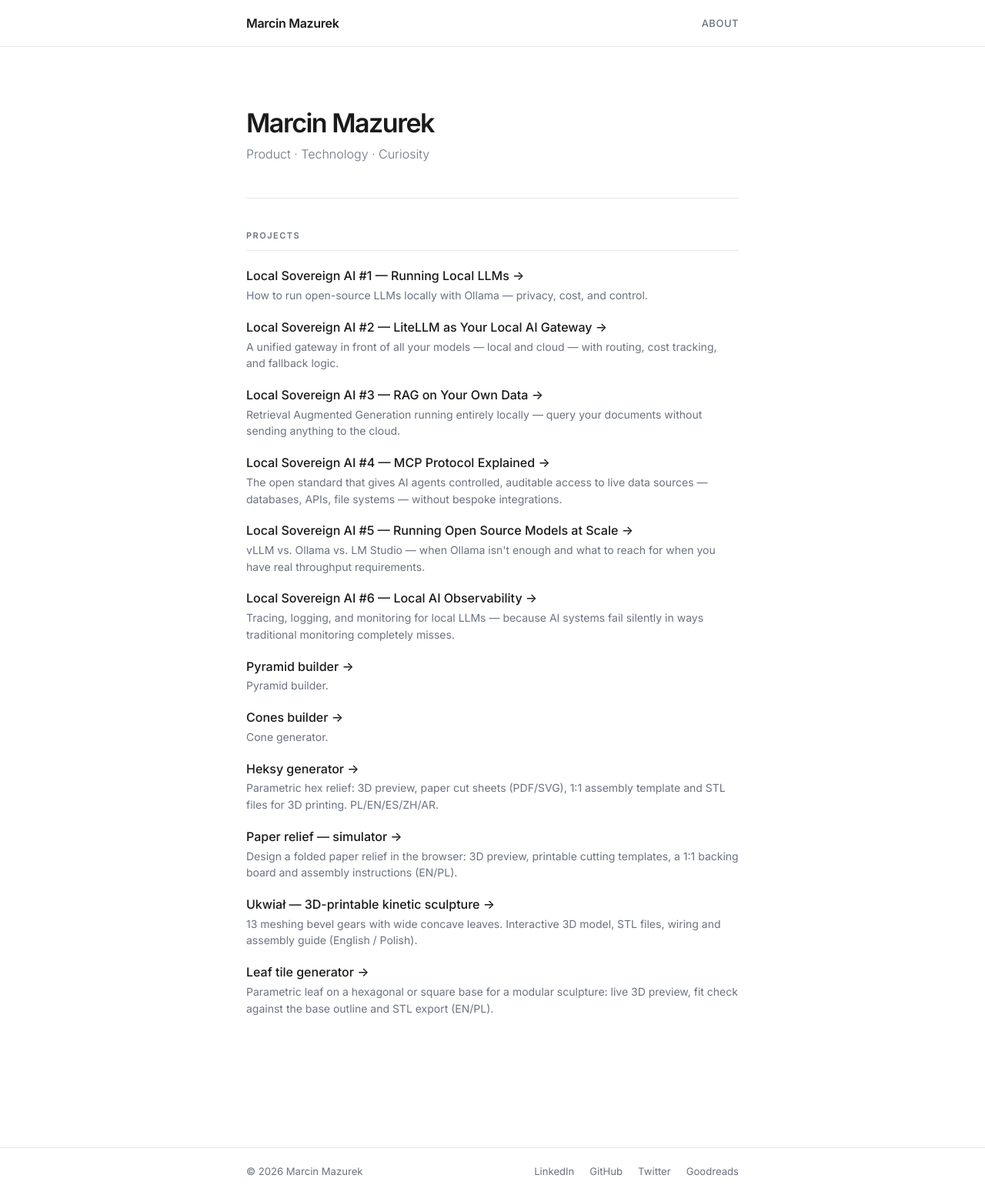
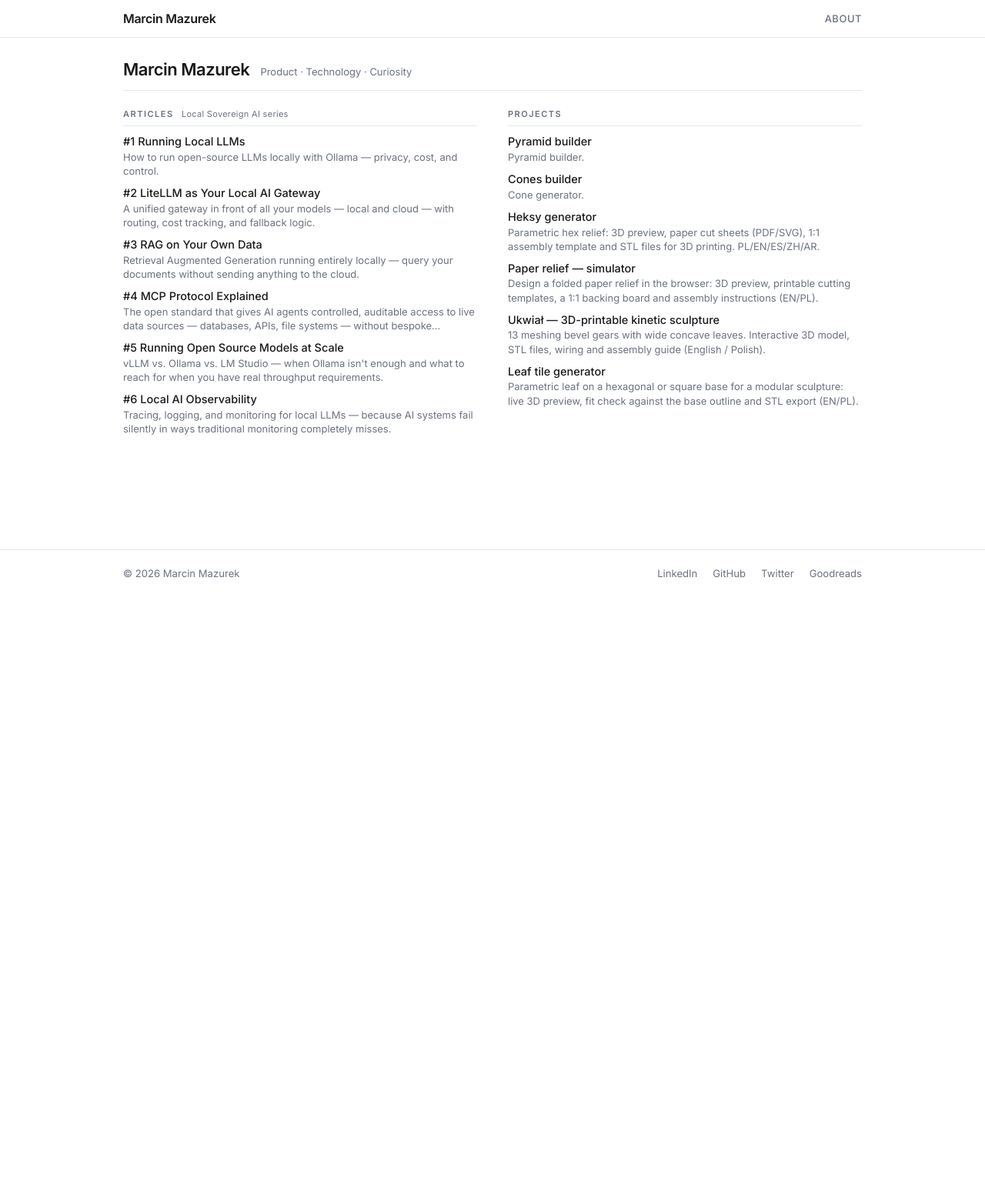
Before and after one commit to mazek/mazek.github.io, a Jekyll site: the page built from index.html, in a window 1280 px wide. Shown: the whole page at 77% size. Built offline with Jekyll 4.4.1, drawn with Linux system fonts in a browser that asks for light colours; after the commit the page ends 900 px from its top, so only the background shows below that.

Commit message:
Compact homepage: separate Articles and Projects columns, smaller type
Co-Authored-By: Claude Opus 5.5 <noreply@anthropic.com>
Claude-Session: https://claude.ai/code/session_0174G8N9DYVkUeGjiubX6eaf

```diff
--- a/_data/projects.yml
+++ b/_data/projects.yml
@@ -9,31 +9,7 @@
 #   description — one-line summary shown below the title
 #   external    — set to true to open in a new tab (optional)
 
-# Example — a local HTML experiment:
-
-- title: "Local Sovereign AI #1 — Running Local LLMs"
-  url: /projects/article-01-local-llm.html
-  description: "How to run open-source LLMs locally with Ollama — privacy, cost, and control."
-
-- title: "Local Sovereign AI #2 — LiteLLM as Your Local AI Gateway"
-  url: /projects/article-02-litellm-gateway.html
-  description: "A unified gateway in front of all your models — local and cloud — with routing, cost tracking, and fallback logic."
-
-- title: "Local Sovereign AI #3 — RAG on Your Own Data"
-  url: /projects/article-03-rag-local.html
-  description: "Retrieval Augmented Generation running entirely locally — query your documents without sending anything to the cloud."
-
-- title: "Local Sovereign AI #4 — MCP Protocol Explained"
-  url: /projects/article-04-mcp-protocol.html
-  description: "The open standard that gives AI agents controlled, auditable access to live data sources — databases, APIs, file systems — without bespoke integrations."
-
-- title: "Local Sovereign AI #5 — Running Open Source Models at Scale"
-  url: /projects/article-05-inference-engines.html
-  description: "vLLM vs. Ollama vs. LM Studio — when Ollama isn't enough and what to reach for when you have real throughput requirements."
-
-- title: "Local Sovereign AI #6 — Local AI Observability"
-  url: /projects/article-06-observability.html
-  description: "Tracing, logging, and monitoring for local LLMs — because AI systems fail silently in ways traditional monitoring completely misses."
+# Articles live in _data/articles.yml. Add new projects at the END of this list.
 
 - title: "Pyramid builder"
   url: /projects/pyramid-builder.html
--- a/_layouts/default.html
+++ b/_layouts/default.html
@@ -3,7 +3,7 @@
 
   {% include head.html %}
 
-  <body>
+  <body{% if page.url == "/" %} class="home"{% endif %}>
 
     {% include header.html %}
 
--- a/_sass/_layout.scss
+++ b/_sass/_layout.scss
@@ -3,7 +3,7 @@
  */
 .site-header {
     border-bottom: 1px solid $grey-color-light;
-    min-height: 60px;
+    min-height: 48px;
     position: relative;
     background: $background-color;
 }
@@ -11,7 +11,7 @@
 .site-title {
     font-size: 16px;
     font-weight: 600;
-    line-height: 60px;
+    line-height: 48px;
     letter-spacing: -0.3px;
     margin-bottom: 0;
     float: left;
@@ -30,7 +30,7 @@
 
 .site-nav {
     float: right;
-    line-height: 60px;
+    line-height: 48px;
 
     .menu-icon {
         display: none;
@@ -57,7 +57,7 @@
 
     @include media-query($on-palm) {
         position: absolute;
-        top: 9px;
+        top: 5px;
         right: 20px;
         background-color: $background-color;
         border: 1px solid $grey-color-light;
@@ -172,50 +172,28 @@
  * Hero section
  */
 .hero {
-    padding: 40px 0 28px;
+    display: flex;
+    align-items: baseline;
+    flex-wrap: wrap;
+    gap: 4px 14px;
+    padding: 8px 0 14px;
     border-bottom: 1px solid $grey-color-light;
-    margin-bottom: $spacing-unit;
+    margin-bottom: 22px;
 }
 
 .hero-name {
-    font-size: 34px;
+    font-size: 22px;
     font-weight: 600;
-    letter-spacing: -1.5px;
-    line-height: 1.1;
-    margin-bottom: 10px;
+    letter-spacing: -0.5px;
+    line-height: 1.2;
+    margin-bottom: 0;
     color: $text-color;
-
-    @include media-query($on-palm) {
-        font-size: 28px;
-    }
 }
 
 .hero-tagline {
-    font-size: 16px;
+    font-size: 13px;
     color: $grey-color;
-    margin-bottom: 16px;
-    font-weight: 300;
-}
-
-.hero-links {
-    display: flex;
-    gap: 20px;
-
-    a {
-        font-size: 14px;
-        font-weight: 500;
-        color: $brand-color;
-        text-decoration: none;
-
-        &:visited {
-            color: $brand-color;
-        }
-
-        &:hover {
-            color: $brand-color-dark;
-            text-decoration: underline;
-        }
-    }
+    margin-bottom: 0;
 }
 
 
@@ -224,7 +202,7 @@
  * Sections
  */
 .section {
-    margin-bottom: $spacing-unit * 1.25;
+    margin-bottom: 28px;
 }
 
 .section-heading {
@@ -233,9 +211,36 @@
     letter-spacing: 1.5px;
     text-transform: uppercase;
     color: $grey-color;
-    margin-bottom: $spacing-unit-half;
-    padding-bottom: 10px;
+    margin-bottom: 10px;
+    padding-bottom: 6px;
     border-bottom: 1px solid $grey-color-light;
+}
+
+.section-sub {
+    font-weight: 400;
+    letter-spacing: 0.3px;
+    text-transform: none;
+    margin-left: 6px;
+    color: $grey-color;
+}
+
+/* Homepage: wider page, articles and projects side by side */
+.home .wrapper {
+    max-width: 960px;
+}
+
+.home .page-content {
+    padding: 20px 0;
+}
+
+.home-grid {
+    display: grid;
+    grid-template-columns: 1fr 1fr;
+    gap: 0 40px;
+
+    @include media-query($on-laptop) {
+        grid-template-columns: 1fr;
+    }
 }
 
 
@@ -300,15 +305,16 @@
 }
 
 .project-item {
-    margin-bottom: 18px;
+    margin-bottom: 10px;
 }
 
 .project-link {
-    font-size: 16px;
+    font-size: 14.5px;
     font-weight: 500;
+    line-height: 1.35;
     color: $text-color;
     display: block;
-    margin-bottom: 2px;
+    margin-bottom: 1px;
 
     &:visited {
         color: $text-color;
@@ -321,9 +327,14 @@
 }
 
 .project-desc {
-    font-size: 14px;
+    font-size: 13px;
+    line-height: 1.4;
     color: $grey-color;
     margin-bottom: 0;
+    display: -webkit-box;
+    -webkit-line-clamp: 2;
+    -webkit-box-orient: vertical;
+    overflow: hidden;
 }
 
 
--- a/index.html
+++ b/index.html
@@ -22,14 +22,28 @@ layout: default
 </section>
 {% endif %}
 
-<section class="section" id="projects">
-  <h2 class="section-heading">Projects</h2>
+<div class="home-grid">
+  <section class="section" id="articles">
+    <h2 class="section-heading">Articles <span class="section-sub">Local Sovereign AI series</span></h2>
     <ul class="project-list">
-    {% for project in site.data.projects %}
+      {% for item in site.data.articles %}
       <li class="project-item">
-      <a class="project-link" href="{{ project.url }}"{% if project.external %} target="_blank" rel="noopener"{% endif %}>{{ project.title }} →</a>
-      {% if project.description %}<p class="project-desc">{{ project.description }}</p>{% endif %}
+        <a class="project-link" href="{{ item.url }}"{% if item.external %} target="_blank" rel="noopener"{% endif %}>{{ item.title }}</a>
+        {% if item.description %}<p class="project-desc">{{ item.description }}</p>{% endif %}
       </li>
       {% endfor %}
     </ul>
   </section>
+
+  <section class="section" id="projects">
+    <h2 class="section-heading">Projects</h2>
+    <ul class="project-list">
+      {% for item in site.data.projects %}
+      <li class="project-item">
+        <a class="project-link" href="{{ item.url }}"{% if item.external %} target="_blank" rel="noopener"{% endif %}>{{ item.title }}</a>
+        {% if item.description %}<p class="project-desc">{{ item.description }}</p>{% endif %}
+      </li>
+      {% endfor %}
+    </ul>
+  </section>
+</div>
```
Also changed, not shown: _data/articles.yml (added, +27 -0 lines). Lines whose indentation alone changed are shown as unchanged.
